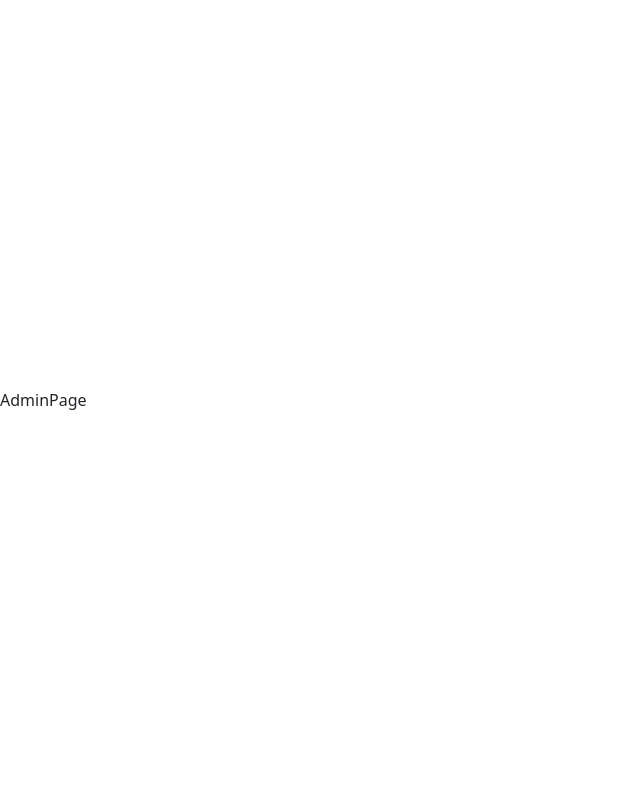
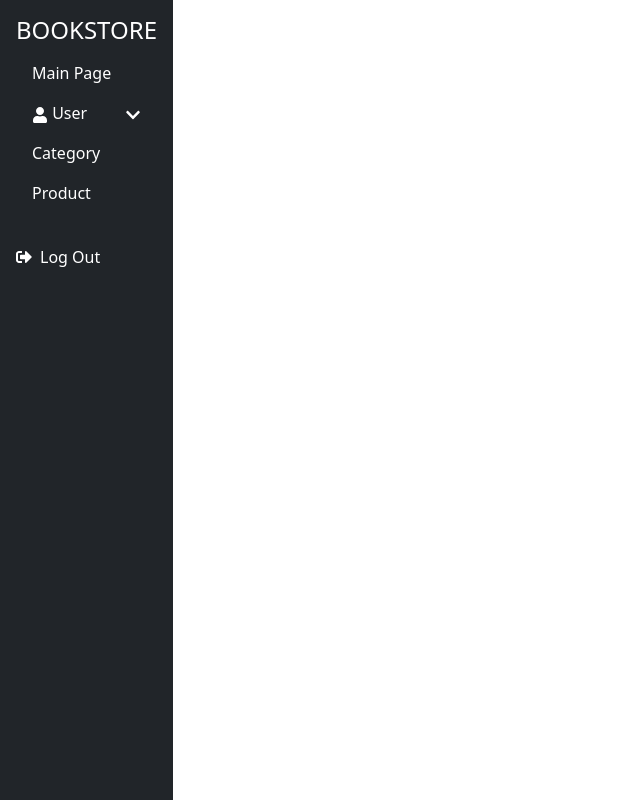
Before and after one commit to VixFong/BookStoreMana, a React (Vite) app: page /AdminPage in a window 1280 px wide. Shown: the whole page, without its empty margins (0-640 px from the left). Built offline with nearby package versions, Linux system fonts and the light colour scheme.

Commit message:
Added SideBar To Admin Page

```diff
--- /dev/null
+++ b/src/Component/AdminComponent/SideBar.jsx
@@ -0,0 +1,55 @@
+import React, { useState } from 'react';
+import 'bootstrap/dist/css/bootstrap.min.css';
+import { FaUser, FaChevronDown, FaChevronUp, FaSignOutAlt } from 'react-icons/fa';
+
+export const Sidebar = () => {
+    const [UserMenu, setUserMenu] = useState(false);
+
+    const toggleUserMenu = () => {
+        setUserMenu(!UserMenu);
+    };
+    return (
+        <div className="bg-dark text-white vh-100">
+            <div className="p-3">
+                <h4 className="text-center">BOOKSTORE</h4>
+                <ul className="nav flex-column">
+                    <li className="nav-item">
+                        <a className="nav-link text-white" href="#">Main Page</a>
+                    </li>
+                    <li className="nav-item">
+                        <a className="nav-link text-white d-flex justify-content-between align-items-center" href="#" onClick={toggleUserMenu}>
+                            <span><FaUser /> User</span>
+                            <span>{UserMenu ? <FaChevronUp /> : <FaChevronDown />}</span>
+                        </a>
+                        <div className={`collapse ${UserMenu ? 'show' : ''}`}>
+                            <ul className="nav flex-column ms-3">
+                                <li className="nav-item">
+                                    <a className="nav-link text-white" href="#">User Management</a>
+                                </li>
+                                <li className="nav-item">
+                                    <a className="nav-link text-white" href="#">Add New User</a>
+                                </li>
+                                <li className="nav-item">
+                                    <a className="nav-link text-white" href="#">Administrators</a>
+                                </li>
+                            </ul>
+                        </div>
+                    </li>
+                    <li className="nav-item">
+                        <a className="nav-link text-white" href="#">Category</a>
+                    </li>
+                    <li className="nav-item">
+                        <a className="nav-link text-white" href="#">Product</a>
+                    </li>
+                </ul>
+            </div>
+            <div className="p-3">
+                <a className="nav-link text-white d-flex align-items-center" href="/">
+                    <FaSignOutAlt className="me-2" /> Log Out
+                </a>
+            </div>
+        </div>
+    );
+};
+
+export default Sidebar;
--- a/src/Pages/AdminPage.jsx
+++ b/src/Pages/AdminPage.jsx
@@ -1,7 +1,11 @@
 import React from 'react'
+import Sidebar from '../Component/AdminComponent/SideBar'
+
 
 export const AdminPage = () => {
   return (
-    <div>AdminPage</div>
+    <div>
+        <Sidebar/>
+    </div>
   )
 }
```
